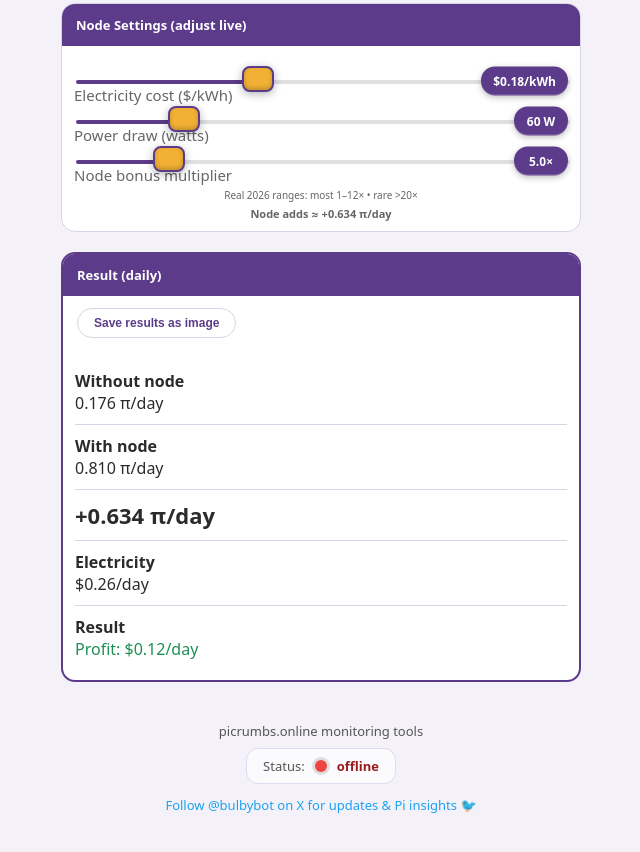
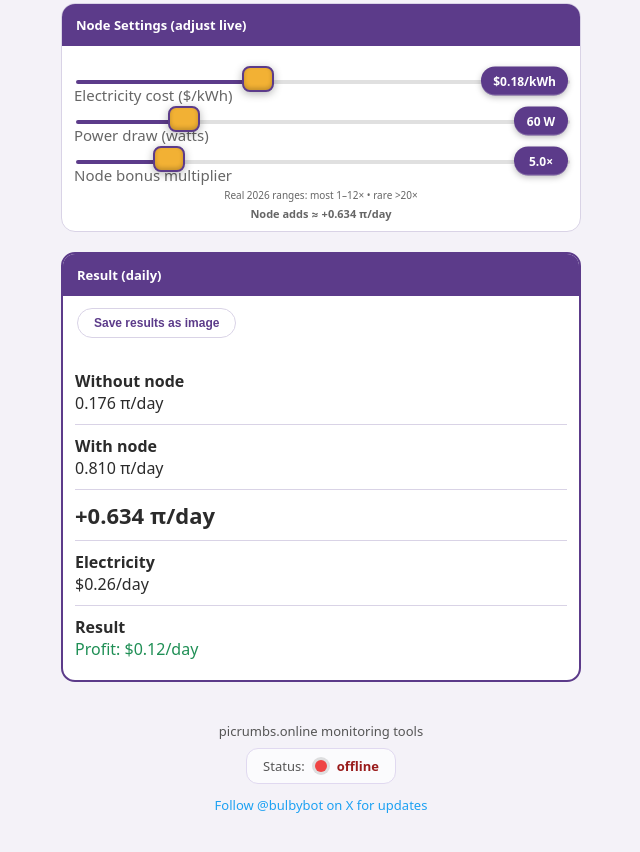
Before and after one commit to nodecalc/nodecalc.github.io, a plain HTML site: page index.html in a window 1280 px wide. Shown: the part 594-1446 px from the top of the page, without its empty margins (319-959 px from the left). Drawn offline with Linux system fonts and the light colour scheme; no server answers.

Commit message:
Update index.html
Signed-off-by: Bulbybot <gc538072@gmail.com>

```diff
--- a/index.html
+++ b/index.html
@@ -355,7 +355,7 @@
   <div>
     <a href="https://x.com/bulbybot" target="_blank" rel="noopener noreferrer"
        style="color:#1DA1F2; text-decoration:none; font-weight:500; transition: color 0.2s;">
-      Follow @bulbybot on X for updates & Pi insights 🐦
+      Follow @bulbybot on X for updates
     </a>
   </div>
 </div>
```
